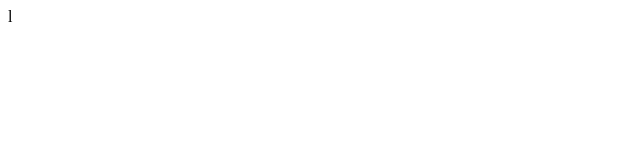
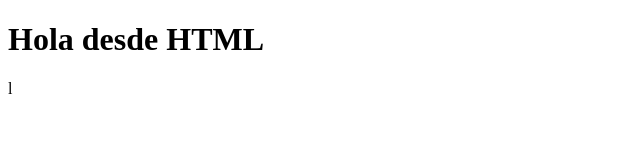
Before and after one commit to Antonio154/nuevo-git-ejemplo, a plain HTML site: page index.html in a window 1280 px wide. Shown: the whole page, without its empty margins (0-640 px from the left). Drawn offline with Linux system fonts and the light colour scheme.

Commit message:
agregamos un h1

```diff
--- a/index.html
+++ b/index.html
@@ -7,6 +7,6 @@
     <title>Document</title>
 </head>
 <body>
-
+    <h1>Hola desde HTML</h1>
 </body>
 </html>l
```
